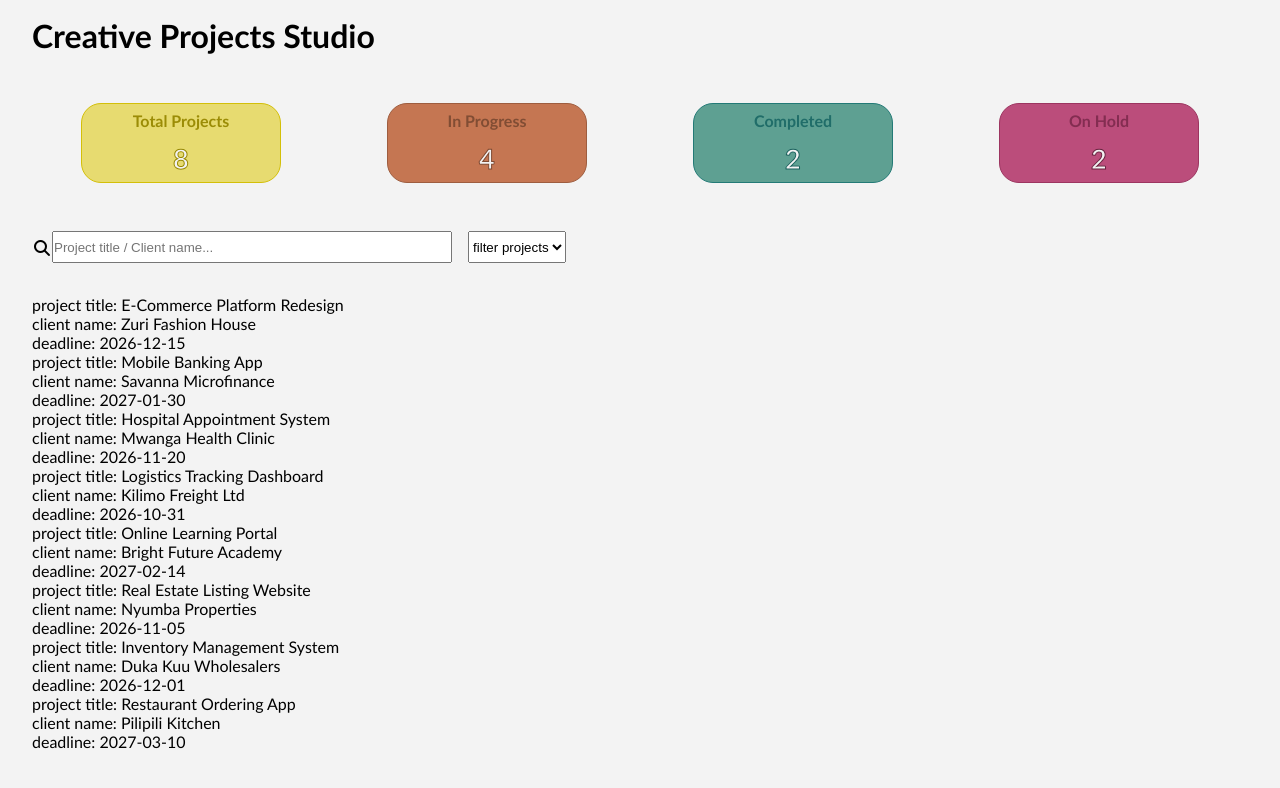
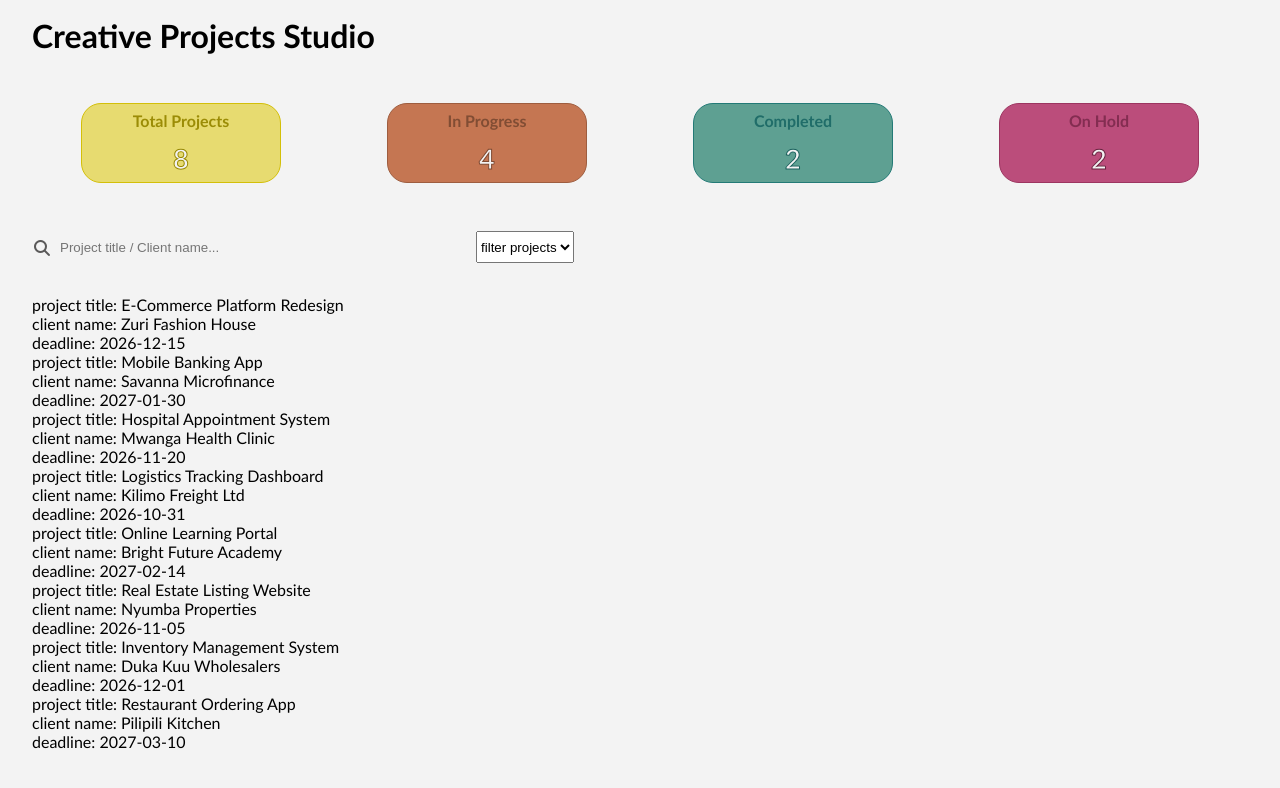
Before and after one commit to justin24er/Professional-React-Architecture-DIGITAL-STUDIO-PROJECT, a React (Vite) app: page / in a window 1280 px wide. Shown: the top 788 px of the page. Built offline with nearby package versions, Linux system fonts and the light colour scheme; data requests are answered from the project's data file.

Commit message:
style: unapperrance-on-the-input-ui

```diff
--- a/src/features/projects/components/project-list.css
+++ b/src/features/projects/components/project-list.css
@@ -11,9 +11,13 @@ section.projects-sec {
 .search-input {
     display: flex;
     align-items: center;
+    gap: .5rem;
 }
+.search-input > .search-icon {color: #5a5959}
 .search-input > input {
     height: 100%;
     width: 400px;
     max-width: 90dvw;
+    border: none;
+    background: #f3f3f3;
 }
```
